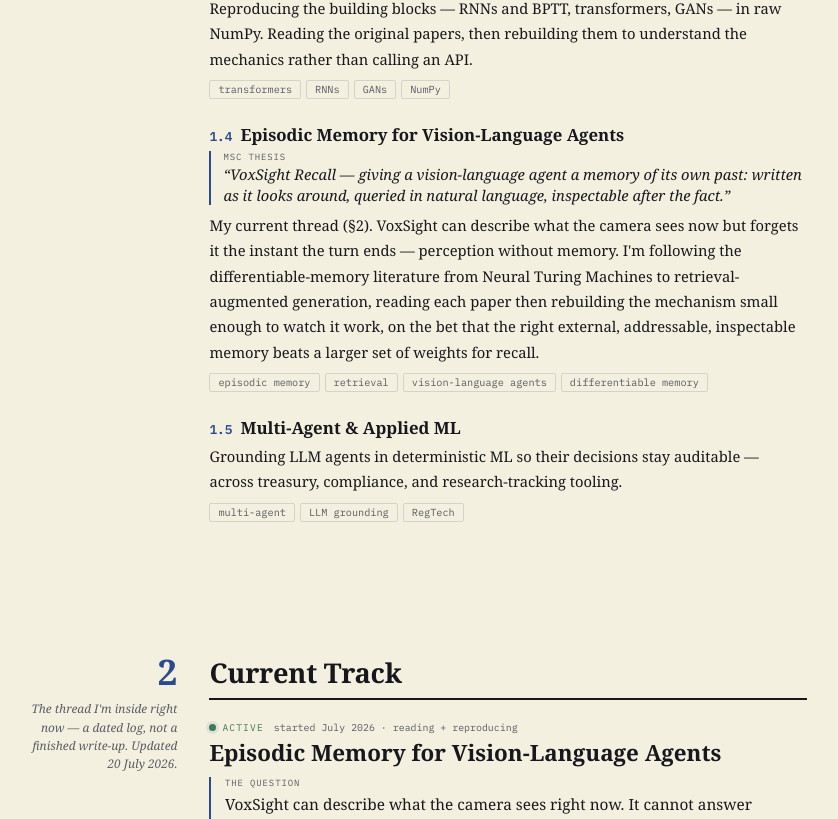
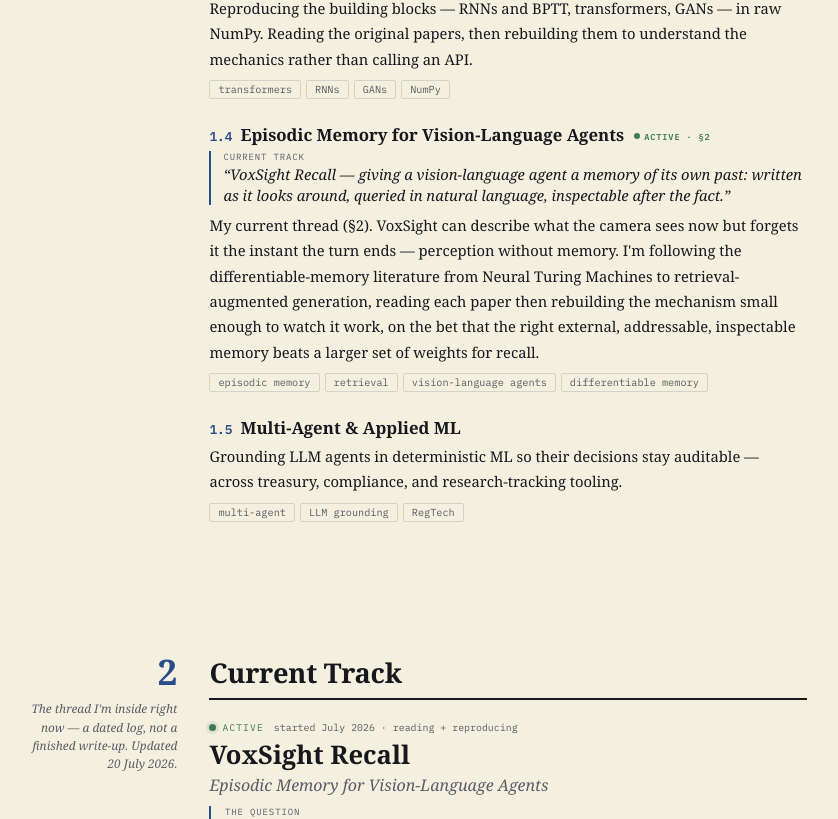
Before and after one commit to Atharvax16/Portfolio, a React (Vite) app: page / in a window 1280 px wide. Shown: the part 2012-2831 px from the top of the page, without its empty margins (223-1061 px from the left). Built offline with nearby package versions, Linux system fonts and the light colour scheme.

Commit message:
VoxSight Recall

```diff
--- a/src/App.jsx
+++ b/src/App.jsx
@@ -217,10 +217,16 @@ export default function App() {
               <div style={{ marginBottom: "1.5rem" }}>
                 <h3 style={{ ...DISP, fontWeight: 600, fontSize: "1.05rem", color: P.ink, marginBottom: 5 }}>
                   <span style={{ ...MONO, fontSize: "0.8rem", color: P.accent, marginRight: 8 }}>1.{i + 1}</span>{a.title}
+                  {a.active && (
+                    <span style={{ display: "inline-flex", alignItems: "center", gap: 4, marginLeft: 10, verticalAlign: "middle" }}>
+                      <span style={{ width: 6, height: 6, borderRadius: "50%", background: P.green }} />
+                      <span style={{ ...MONO, fontSize: "0.54rem", color: P.green, textTransform: "uppercase", letterSpacing: "0.1em" }}>active · §2</span>
+                    </span>
+                  )}
                 </h3>
                 {a.thesis && (
                   <div style={{ borderLeft: `2px solid ${P.accent}`, paddingLeft: "0.75rem", margin: "0 0 8px" }}>
-                    <div style={{ ...MONO, fontSize: "0.56rem", color: P.sub, textTransform: "uppercase", letterSpacing: "0.1em", marginBottom: 2 }}>MSc thesis</div>
+                    <div style={{ ...MONO, fontSize: "0.56rem", color: P.sub, textTransform: "uppercase", letterSpacing: "0.1em", marginBottom: 2 }}>{a.active ? "current track" : "MSc thesis"}</div>
                     <div style={{ ...DISP, fontSize: "0.92rem", fontStyle: "italic", color: P.ink, lineHeight: 1.4 }}>“{a.thesis}”</div>
                   </div>
                 )}
@@ -242,7 +248,8 @@ export default function App() {
               </span>
               <span style={{ ...MONO, fontSize: "0.62rem", color: P.sub }}>started {CURRENT_TRACK.started} · {CURRENT_TRACK.stage}</span>
             </div>
-            <h3 style={{ ...DISP, fontWeight: 600, fontSize: "clamp(1.15rem,3vw,1.4rem)", color: P.ink, lineHeight: 1.2, marginBottom: 10 }}>{CURRENT_TRACK.title}</h3>
+            <h3 style={{ ...DISP, fontWeight: 600, fontSize: "clamp(1.3rem,3.4vw,1.6rem)", color: P.ink, lineHeight: 1.15, marginBottom: 4 }}>{CURRENT_TRACK.name}</h3>
+            <div style={{ ...BODY, fontSize: "1rem", fontStyle: "italic", color: P.sub, marginBottom: 10 }}>{CURRENT_TRACK.title}</div>
           </Rv>
           <Rv delay={0.04}>
             <div style={{ borderLeft: `2px solid ${P.accent}`, paddingLeft: "0.85rem", margin: "0 0 1.1rem" }}>
```
